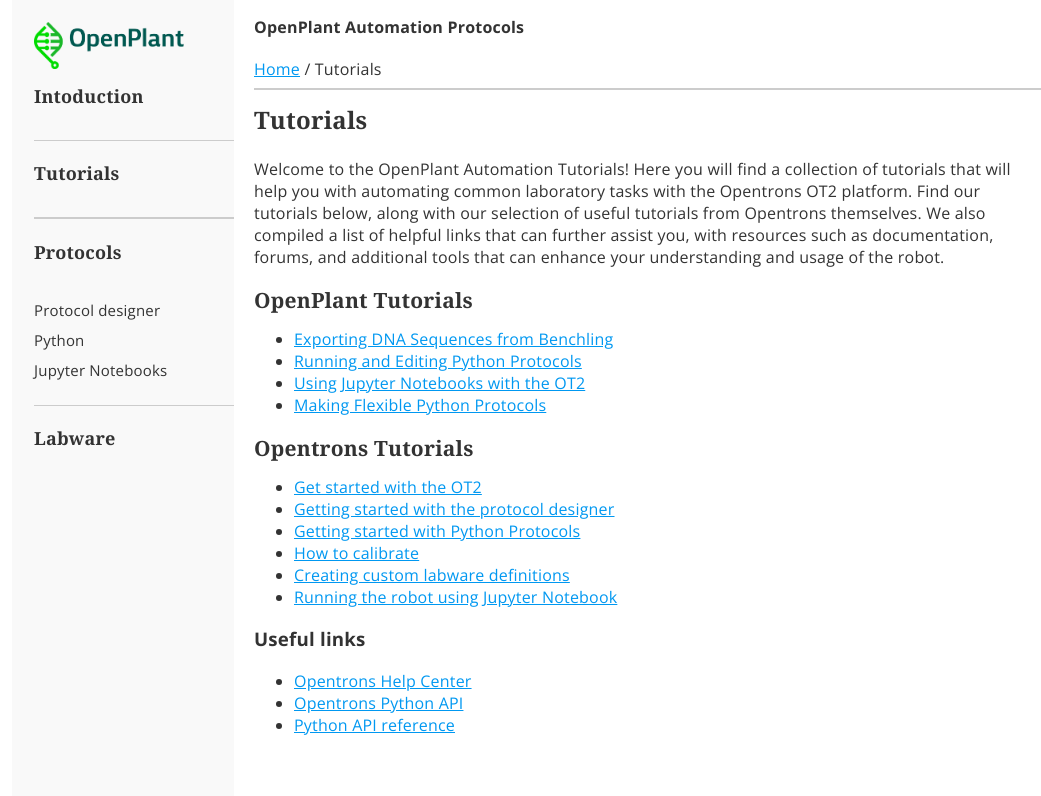
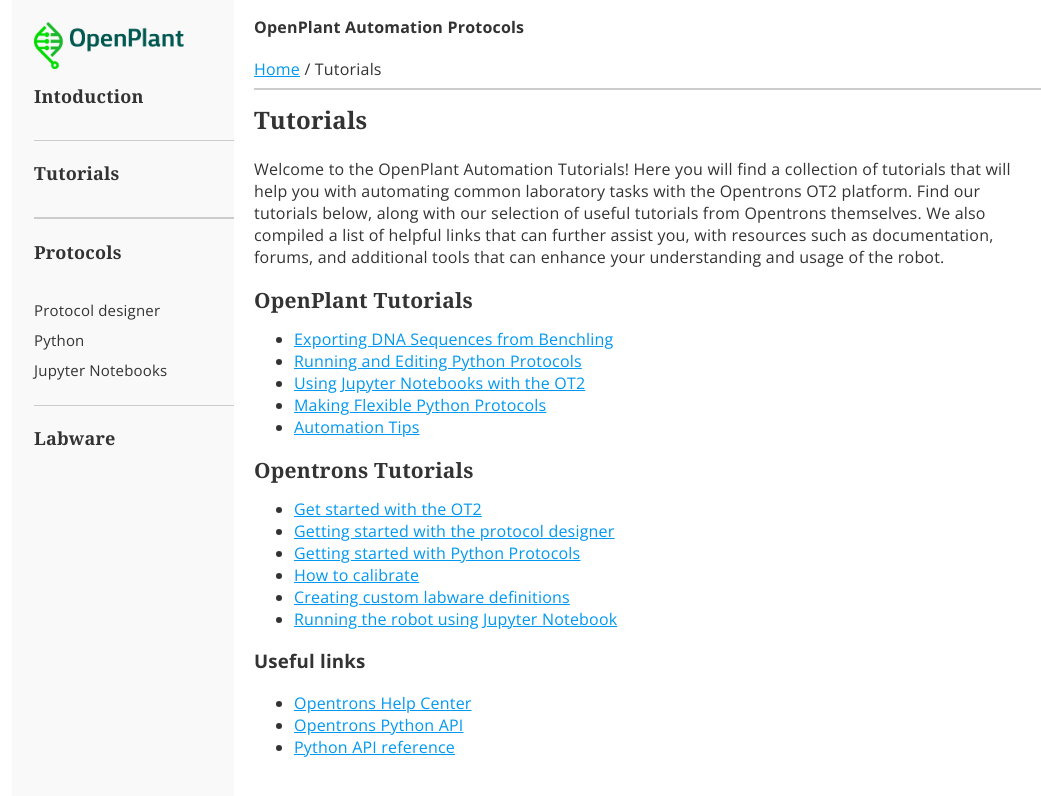
Before and after one commit to openplant/openplant_automation_protocols, a Jekyll site: the page built from Tutorials/index.html, in a window 1280 px wide. Shown: the top 796 px of the page, without its empty margins (102-1143 px from the left). Built offline with Jekyll 4.4.1, drawn with Linux system fonts in a browser that asks for light colours.

Commit message:
Update Tutorial index.html to inc. "Automation Tips/"

```diff
--- a/Tutorials/index.html
+++ b/Tutorials/index.html
@@ -18,6 +18,7 @@ section: landing
     <li><a href="Basic Python/">Running and Editing Python Protocols</a></li>
     <li><a href="Jupyter Notebooks/">Using Jupyter Notebooks with the OT2</a></li>
     <li><a href="Flexible Python/">Making Flexible Python Protocols</a></li>
+	<li><a href="Automation Tips/">Automation Tips</a></li>
 </ul>
 <h2>Opentrons Tutorials</h2>
 <ul>
```
